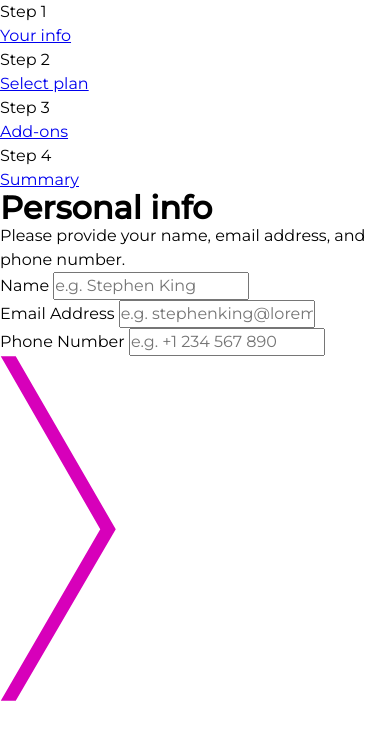
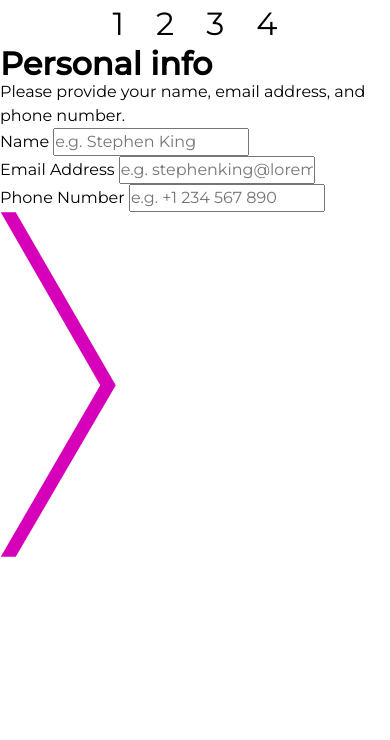
Before and after one commit to c0dehamster/multi-step-form-redesign, a SvelteKit app: page / in a window 390 px wide. Shown: the top 740 px of the page. Built offline with nearby package versions, Linux system fonts and the light colour scheme.

Commit message:
Rougn layout of the nav (mobile / tablet)

```diff
--- a/src/routes/+layout.svelte
+++ b/src/routes/+layout.svelte
@@ -5,7 +5,7 @@
 </script>
 
 <div class="app">
-	<aside class="sidebar">
+	<aside class="navigation">
 		<Navigation />
 	</aside>
 
@@ -13,3 +13,27 @@
 		<slot />
 	</main>
 </div>
+
+<style>
+	.app {
+		position: relative;
+
+		width: 100%;
+
+		display: grid;
+		grid-template-areas:
+			"navigation"
+			"main";
+		justify-items: center;
+
+		/* background: var(--gradient-background-main); */
+	}
+
+	.navigation {
+		grid-area: navigation;
+	}
+
+	.card {
+		grid-area: main;
+	}
+</style>
--- a/src/routes/Navigation.svelte
+++ b/src/routes/Navigation.svelte
@@ -1,23 +1,80 @@
 <nav class="nav">
 	<ol class="nav__list">
 		<li class="nav__list-item">
-			<p class="nav__step">Step 1</p>
-			<a href="/" class="nav_link">Your info</a>
+			<a href="/" class="nav__link">
+				<div class="nav__label">
+					<p class="nav__step">Step 1</p>
+					<p class="nav__name">Your info</p>
+				</div>
+			</a>
 		</li>
 
 		<li class="nav__list-item">
-			<p class="nav__step">Step 2</p>
-			<a href="/SelectPlan" class="nav_link">Select plan</a>
+			<a href="/SelectPlan" class="nav__link">
+				<div class="nav__label">
+					<p class="nav__step">Step 2</p>
+					<p class="nav__name">Select plan</p>
+				</div>
+			</a>
 		</li>
 
 		<li class="nav__list-item">
-			<p class="nav__step">Step 3</p>
-			<a href="/AddOns" class="nav_link">Add-ons</a>
+			<a href="/AddOns" class="nav__link">
+				<div class="nav__label">
+					<p class="nav__step">Step 3</p>
+					<p class="nav__name">Add-ons</p>
+				</div>
+			</a>
 		</li>
 
 		<li class="nav__list-item">
-			<p class="nav__step">Step 4</p>
-			<a href="/Summary" class="nav_link">Summary</a>
+			<a href="/Summary" class="nav__link">
+				<div class="nav__label">
+					<p class="nav__step">Step 4</p>
+					<p class="nav__name">Summary</p>
+				</div>
+			</a>
 		</li>
 	</ol>
 </nav>
+
+<style>
+	.nav__list {
+		position: relative;
+
+		display: flex;
+		justify-content: center;
+		align-items: center;
+		gap: 2rem;
+
+		counter-reset: navigation;
+	}
+
+	.nav__list-item {
+		counter-increment: navigation;
+	}
+
+	.nav__link {
+		position: relative;
+
+		display: flex;
+		align-items: center;
+		gap: 1rem;
+	}
+
+	.nav__link::before {
+		content: counter(navigation);
+
+		font-size: var(--font-size-700);
+	}
+
+	@media screen and (width < 45rem) {
+		.nav__link::before {
+			font-size: var(--font-size-600);
+		}
+
+		.nav__label {
+			display: none;
+		}
+	}
+</style>
--- a/src/routes/style.css
+++ b/src/routes/style.css
@@ -129,6 +129,18 @@ ol {
 	list-style: none;
 }
 
+a,
+button {
+	cursor: pointer;
+}
+
+a {
+	text-decoration: none;
+	position: relative;
+
+	color: inherit;
+}
+
 .button {
 	position: relative;
 
```
